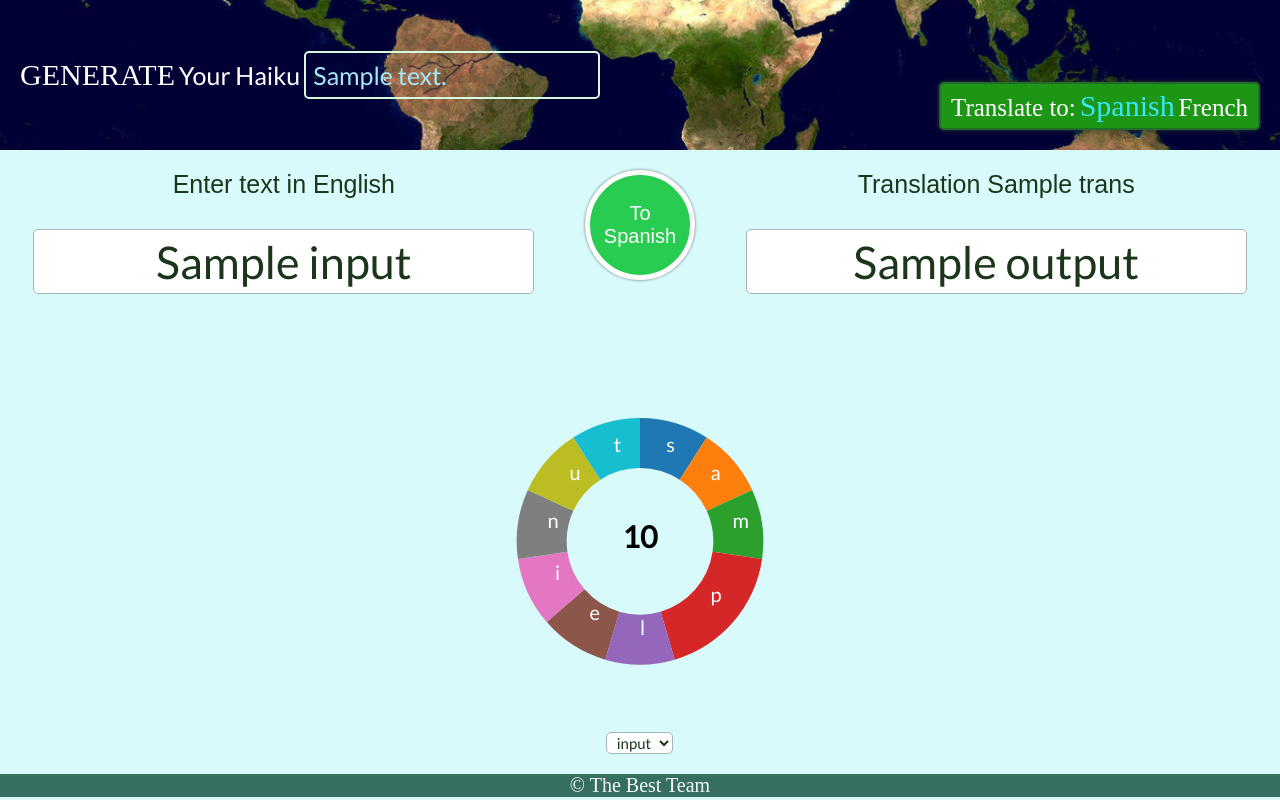
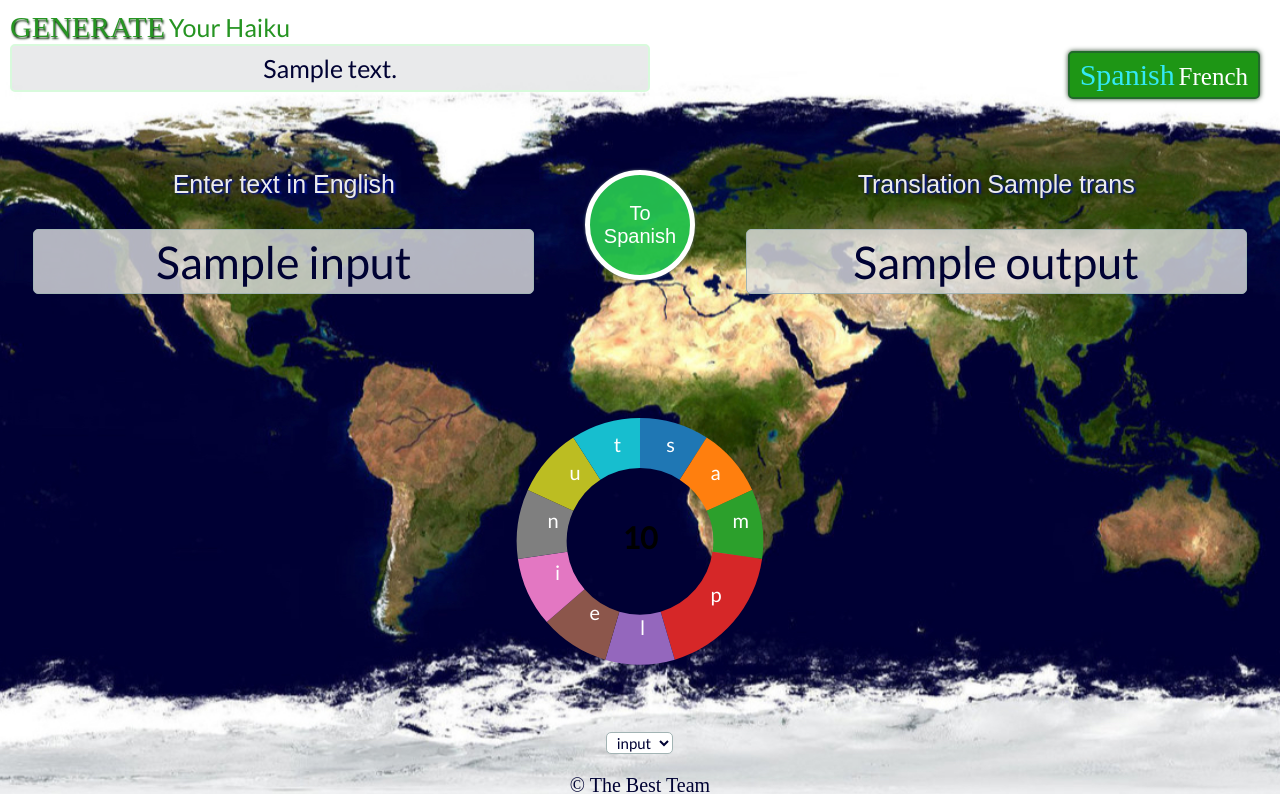
Before and after one commit to sonyasha/natural-language-translation, a Flask app: template app_folder/app/templates/index.html in a window 1280 px wide. Run offline with Flask 2, Linux system fonts and the light colour scheme; the template is opened without the code that fills it: most values are stand-ins (such as "Sample title", 1, 10 or a date in 2020); some web fonts are replaced.

Commit message:
in-progress

```diff
--- a/app_folder/app/static/js/logic.js
+++ b/app_folder/app/static/js/logic.js
@@ -2,14 +2,12 @@ $( document ).ready(function() {
     console.log( "Hey! Welcome to our website, hope you will enjoy it!" );
     $('.spa').addClass('active');
     $('.fra').addClass('passive');
-    $('#invizlang').attr('value', 'spa');
     $('#invizhaik').attr('value', ($('.gen-text').val()));
     $('#submitForm').text('To Spanish');
-    var invinp = $('#inputlang').val();
-    console.log(invinp);
-    $('#invizeng').attr('value', invinp);
+    $('#invizeng').attr('value', ($('#inputlang').val()));
     $('#invizother').attr('value', ($('#outputlang').val()));
-    $('#invilanng').attr('value', ($('#invizlang').val()));
+    $('#invizlanng').attr('value', ($('#invizlang').val()));
+    $('#invizlang').attr('value', 'spa');
 });
 
 // submit Form
@@ -103,8 +101,9 @@ function renderChart(data) {
 
     svg.append("text")
         .attr("text-anchor", "middle")
-        .attr('y', 7)
+        .attr('y', 8)
         .attr("class", "donut-text")
+        // .style('color: rgb(230, 231, 235')
         .text(data.length);
 
     var g = svg.selectAll("arc")
@@ -192,6 +191,7 @@ $('#outputlang').each(function(){
 
 $('.spa').click(function(){
     $('#invizlang').attr('value', 'spa');
+    $('#invizlanng').attr('value', 'spa');
     $('#submitForm').text('To Spanish')
     $('.spa').addClass('active');
     $('.fra').removeClass('active');
@@ -201,6 +201,7 @@ $('.spa').click(function(){
 
 $('.fra').click(function(){
     $('#invizlang').attr('value', 'fra');
+    $('#invizlanng').attr('value', 'fra');
     $('#submitForm').text('To French')
     $('.fra').addClass('active');
     $('.spa').removeClass('active');
--- a/app_folder/app/static/styles/main.css
+++ b/app_folder/app/static/styles/main.css
@@ -4,34 +4,38 @@
     font-family: 'Hanalei Fill', cursive;
     font-family: 'Lato', sans-serif;
     font-size: 15pt;
-    color: rgb(28, 54, 27);
-    background-color: rgb(216, 250, 250);
+    color: rgb(0, 2, 51);
+    /* background-color: rgb(216, 250, 250); */
+}
+
+body {
+    background: url('../styles/img/map2.jpg') center no-repeat;
+    background-size: cover;
 }
 
 header {
     grid-area: header;
-    background: url('../styles/img/map.jpg') center no-repeat;
-    background-size: cover;
     display: flex;
+    justify-content: space-between;
 }
 
 .haiku-cont {
-    margin: 20px;
-    align-self: center;
+    margin: 10px;
+    width: 50%;
     display: flex;
     flex-direction: column;
     background: transparent;
+    align-self: flex-start;
 }
 
 .gen-text {
     padding: 7px;
-    color: rgb(165, 231, 248);
+    color: rgb(0, 2, 51);
+    text-align: center;
     font-size: 25px;
-    background: transparent;
-    /* background-color: rgb(16, 182, 174); */
+    background-color: rgb(224, 225, 227, 0.7);
     border: solid 2px rgb(216, 250, 220);
     border-radius: 5px;
-    align-self: flex-end;
 }
 
 .change {
@@ -40,15 +44,13 @@ header {
     margin-left: auto;
     border-radius: 5px;
     border: solid 2px rgb(34, 107, 43);
-
     background-color: rgb(30, 150, 21);
     box-shadow: 0px 0px 5px rgb(41, 66, 41);
-    align-self: flex-end;
+    align-self: center;
 }
 
 .tr {
     background: transparent;
-    /* background-color: rgb(30, 150, 21); */
     color: #FFFFFF;
     font-family: 'Hanalei Fill';
     font-size: 25px;
@@ -56,21 +58,27 @@ header {
 
 .gn {
     background: transparent;
-    align-self: flex-start;
-    margin: auto;
+    display: flex;
+    flex-direction: column;
 }
 
 .generate {
     background: transparent;
     font-family: 'Hanalei Fill';
     font-size: 30px;
-    color: #FFFFFF;
+    color: rgb(38, 148, 34);
+    text-shadow: 1px 2px 2px rgb(2, 39, 1);
+}
+
+.generate:hover {
+    color: rgb(5, 100, 1);
+    cursor: pointer;
 }
 
 .haiku {
     background: transparent;
     font-size: 25px;
-    color: #FFFFFF;
+    color: rgb(38, 148, 34);
 }
 
 .spa:hover, .fra:hover {
@@ -95,13 +103,14 @@ header {
 
 footer {
     grid-area: footer;
+    background: transparent;
 }
 
 .foot {
     display: flex;
     justify-content: center;
-    background-color: rgb(54, 110, 96);
-    color: rgb(246, 250, 253);
+    /* background-color: rgb(54, 110, 96); */
+    color: rgb(0, 2, 51);
     font-family: 'Hanalei Fill';
 }
 
@@ -183,7 +192,7 @@ footer {
     box-shadow: 0px 0px 3px rgb(92, 105, 112);
     font-family: 'Hanalei Fill', sans-serif;
     color:#FFFFFF;
-    background-color:#27cc50;
+    background-color:#27cc50e7;
     text-align:center;
 }
 
@@ -205,7 +214,7 @@ input:focus {
 .form-field {
     width: 95%;
     height: 65px;
-    background-color: #FFFFFF;
+    background-color: rgb(224, 225, 227, 0.8);
     border: solid 1px #a2b4b4;
     border-radius: 5px;
     text-align: center;
@@ -214,6 +223,8 @@ input:focus {
 }
 
 .form-label {
+    color: rgb(236, 236, 238);
+    text-shadow: 2px 1px 2px rgb(2, 17, 151);
     margin-bottom: 30px;
     font-family: 'Hanalei Fill', sans-serif;
     font-size: 25px;
@@ -223,6 +234,7 @@ input:focus {
     font-size: 30px;
     font-weight: 900;
 }
+
 
 @media all and (max-width: 880px) {
 
@@ -271,7 +283,12 @@ input:focus {
     }
 
     .haiku-cont{
-        margin: 10px;
+        margin: auto;
+        width: 80%;
+    }
+
+    .gen-top {
+        margin: auto;
     }
 
     .tr {
--- a/app_folder/app/templates/index.html
+++ b/app_folder/app/templates/index.html
@@ -15,18 +15,20 @@
         <div class="wrapper">
             <header>
                 <div class="haiku-cont">
-                    <form id="generate-form" class="gn" action="/haiku" method="POST">
+                    <div class='gen-top'>
                         <span id="submitGen" class="generate" type='button'>GENERATE</span>
                         <span class="haiku">Your Haiku</span>
-                    <!-- <div class="gen-text" name='gen-haik-text' value='{{text}}'>{{text}}</div> -->
+                    </div>
+                    <form id="generate-form" class="gn" action="/haiku" method="POST">
                         <input class="gen-text" name='gen-haik-text' value='{{text}}'>
                         <input id="invizeng" class="invis" name="eng" value="">
                         <input id="invizother" class="invis" name="other" value="">
                         <input id="invizlanng" class="invis" name="langg" value="">
                     </form>
+
                 </div>
                 <div class="change">
-                    <span class="tr">Translate to:</span>
+                    <!-- <span class="tr">Translate to:</span> -->
                     <span class="tr spa">Spanish</span>
                     <span class="tr fra">French</span>
                 </div>
```
Also changed, not shown: app_folder/app/static/styles/img/map2.jpg (added).
